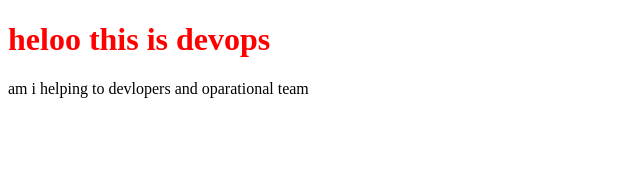
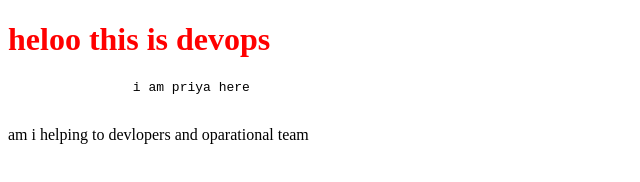
Before and after one commit to lakshmi-a-long/index.html, a plain HTML site: page index.html in a window 1280 px wide. Shown: the whole page, without its empty margins (0-640 px from the left). Drawn offline with Linux system fonts and the light colour scheme.

Commit message:
i am priya

```diff
--- a/index.html
+++ b/index.html
@@ -6,6 +6,9 @@
         <title>Document</title>
         <body>
             <h1>heloo this is devops</h1>
+            <pre>
+                i am priya here
+            </pre>
             <p>am i helping to devlopers and oparational team</p>
             <style>
                 h1{
```
